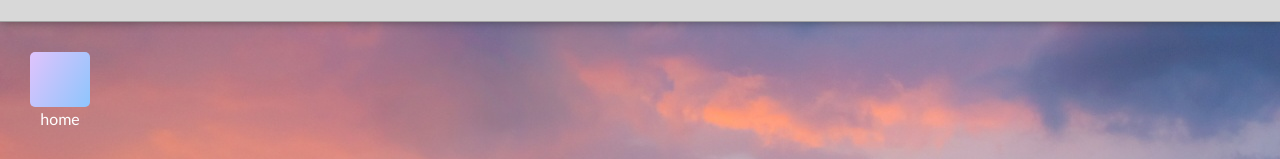
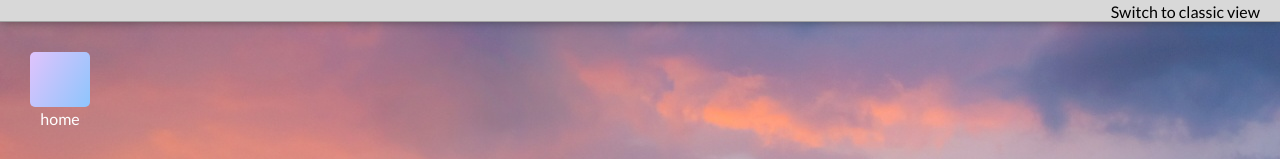
Before and after one commit to karadalex/karadalex-website, a Vue app: page / in a window 1280 px wide. Shown: the top 159 px of the page. Built offline with nearby package versions, Linux system fonts and the light colour scheme.

Commit message:
switch to classic view - topbar right element

```diff
--- a/src/components/Topbar.vue
+++ b/src/components/Topbar.vue
@@ -1,6 +1,11 @@
 <template>
   <div class="os-topbar">
-
+    <div class="os-topbar-left"></div>
+    <div class="os-topbar-right">
+      <div class="os-topbar-right-el">
+        <router-link to="/home">Switch to classic view</router-link>
+      </div>
+    </div>
   </div>
 </template>
 
@@ -22,4 +27,24 @@ export default {
   box-shadow: 0px 0px 10px rgba(49, 49, 49, 0.582);
   border-bottom: 1px solid #a1a1a1;
 }
+
+.os-topbar-left {
+  text-align: left;
+}
+
+.os-topbar-right {
+  text-align: right;
+}
+
+.os-topbar-left-el, .os-topbar-right-el {
+  display: inline-block;
+  & a {
+    color: black;
+    text-decoration: none;
+  }
+}
+
+.os-topbar-right-el {
+  margin-right: 20px;
+}
 </style>
```
